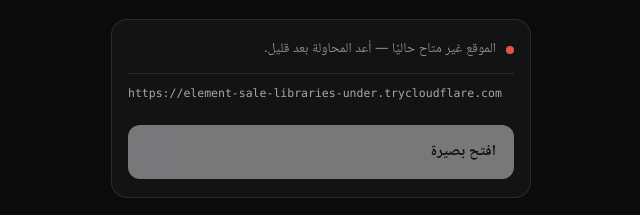
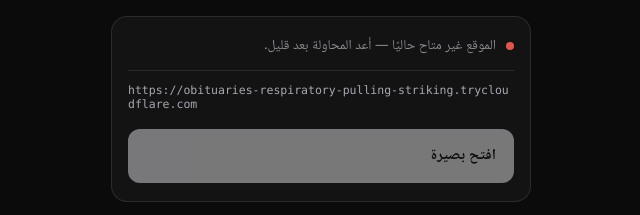
Before and after one commit to eiad451/basira, a plain HTML site: page index.html in a window 1280 px wide. Shown: the part 369-584 px from the top of the page, 319-959 px from the left. Drawn offline with Linux system fonts and the light colour scheme; no server answers.

Commit message:
بصيرة: تحديث الرابط الثابت → obituaries-respiratory-pulling-striking.trycloudflare.com

```diff
--- a/index.html
+++ b/index.html
@@ -79,6 +79,7 @@
 (function () {
   // أحدث عنوان أولًا. يحدّثها المشغّل تلقائيًا كلما تغيّر النفق.
   var CANDIDATES = [
+      "https://obituaries-respiratory-pulling-striking.trycloudflare.com",
       "https://element-sale-libraries-under.trycloudflare.com"
 ];
 
```
